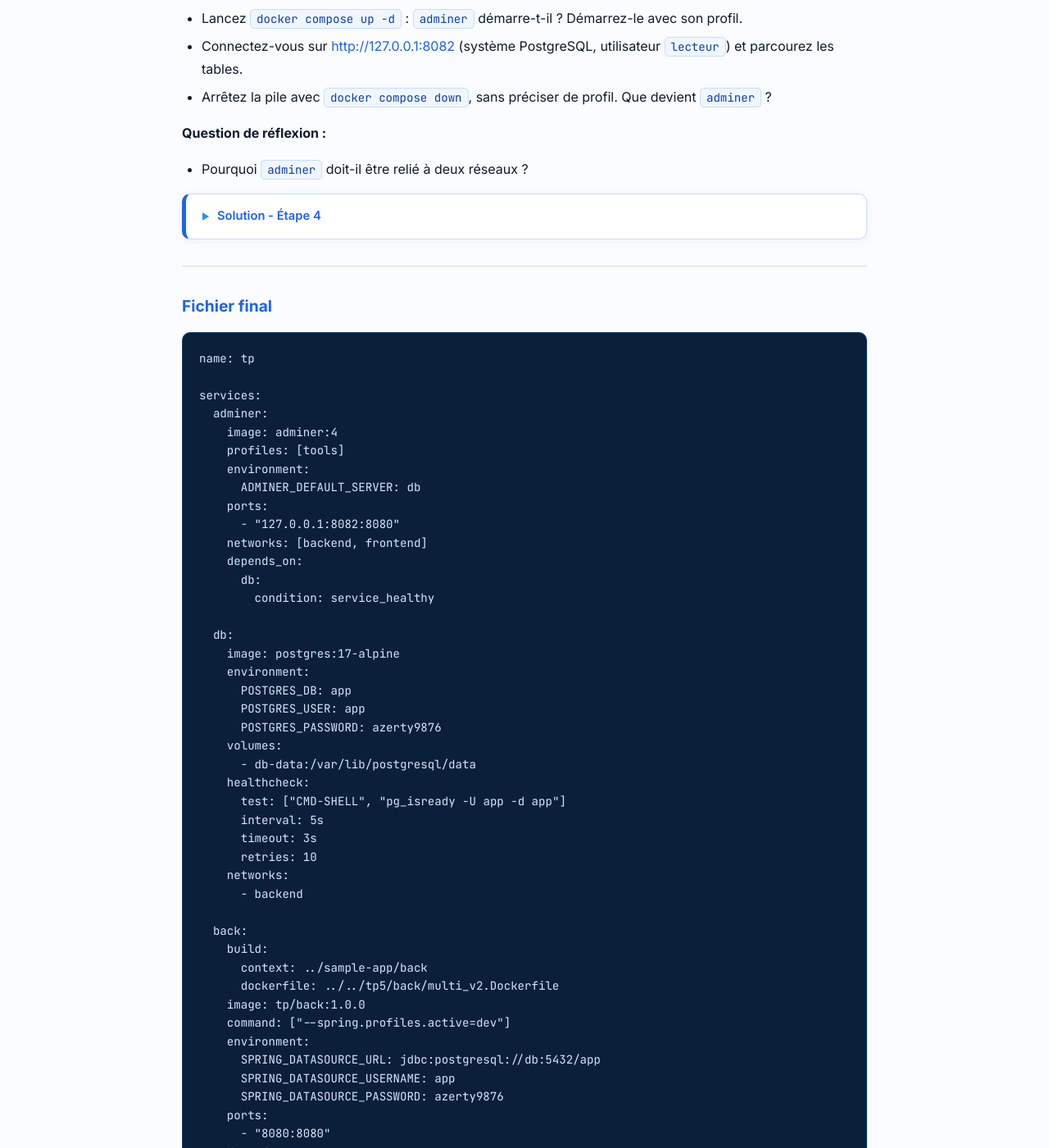
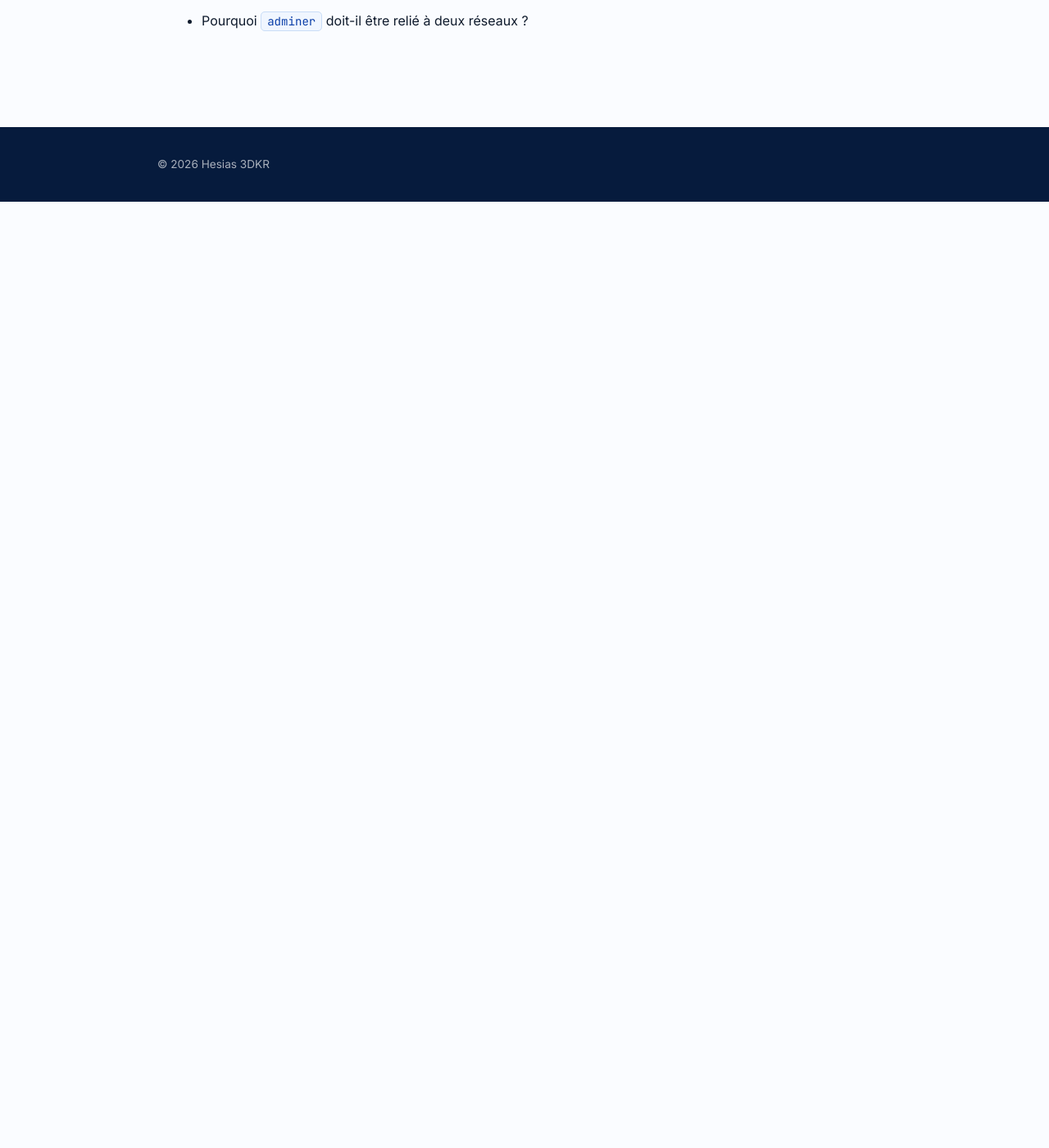
Before and after one commit to jviallon63/Hesias-3DKR, a Jekyll site: the page built from tp/6-docker-compose.md, in a window 1280 px wide and 1400 px high, scrolled down 4314 px. Shown: the whole window at 82% size. Built offline with Jekyll 4.4.1, drawn with Linux system fonts in a browser that asks for light colours; after the commit the page ends 4560 px from its top, so only the background shows below that; part of the change alters nothing that is shown; some of the changed text lies outside the part shown.

Commit message:
Review TP

````diff
--- a/tp/6-docker-compose.md
+++ b/tp/6-docker-compose.md
@@ -2,8 +2,6 @@
 title: "TP 6 - Orchestrer l'application avec Docker Compose"
 objective: "Décrire l'application complète (front, back, base PostgreSQL) dans un fichier Compose, maîtriser réseaux, volumes, ports et variables d'environnement, et exploiter la pile avec les commandes docker compose."
 ---
-
-{% raw %}
 
 # Contexte
 
@@ -49,8 +47,9 @@ docker container run -d --name front -p 4200:4200 tp5-front-nginx:1.0.0
 
 - Créez `compose.yaml` qui décrit les services `back` et `front` :
   - le projet s'appelle `tp` (clé `name` en tête de fichier).
-  - chaque service est construit (`build`dans compose) à partir de son dossier.
+  - chaque service est construit (`build` dans compose) à partir de son dossier.
   - appliquez les ports et les volumes comme précédement.
+  - On conserve SQLite pour le moment.
 - Démarrez la pile en arrière-plan, listez ses services, puis suivez les logs du back jusqu'à son démarrage complet. Vérifiez l'application sur <http://localhost:4200>.
 - Depuis le conteneur `front`, résolvez le nom `back` (`nc -zv back 8080`). Recommencez avec localhost.
 - Arrêtez la pile avec `docker compose down`. Que reste-t-il ?
@@ -60,6 +59,7 @@ docker container run -d --name front -p 4200:4200 tp5-front-nginx:1.0.0
 - Comment sont nommés les conteneurs, réseaux et volumes ?
 - Vous n'avez déclaré aucun réseau. Comment les conteneurs peuvent-ils se joindre par leur nom ?
 
+{% comment %}
 {::nomarkdown}
 <details><summary>Solution - Étape 1</summary>
 {:/nomarkdown}
@@ -123,6 +123,7 @@ docker volume ls --filter name=tp
 {::nomarkdown}
 </details>
 {:/nomarkdown}
+{% endcomment %}
 
 ---
 
@@ -154,7 +155,7 @@ docker volume ls --filter name=tp
 Démarrez la pile et observez l'ordre de démarrage dans `docker compose ps` et dans les logs.
 
 Depuis chaque conteneur, vérifiez avec `nc -zv` que les autres services sont joignables.
-
+{% comment %}
 {::nomarkdown}
 <details><summary>Solution - Étape 2</summary>
 {:/nomarkdown}
@@ -225,6 +226,7 @@ Le mot de passe de la base apparaît ici en clair dans le fichier Compose. En pr
 {::nomarkdown}
 </details>
 {:/nomarkdown}
+{% endcomment %}
 
 ---
 
@@ -246,6 +248,7 @@ Pour l'instant, les trois services partagent le réseau `tp_default` : le front
 
 - Que signifie `internal: true` sur le réseau `backend` ?
 
+{% comment %}
 {::nomarkdown}
 <details><summary>Solution - Étape 3</summary>
 {:/nomarkdown}
@@ -300,6 +303,7 @@ Le back est aussi sur `frontend`, un réseau classique : c'est par lui que passe
 {::nomarkdown}
 </details>
 {:/nomarkdown}
+{% endcomment %}
 
 ---
 
@@ -322,6 +326,7 @@ Certains services ne servent qu'occasionnellement : outils d'administration, jeu
 
 - Pourquoi `adminer` doit-il être relié à deux réseaux ?
 
+{% comment %}
 {::nomarkdown}
 <details><summary>Solution - Étape 4</summary>
 {:/nomarkdown}
@@ -428,5 +433,4 @@ networks:
     internal: true
   frontend:
 ```
-
-{% endraw %}
+{% endcomment %}
````
